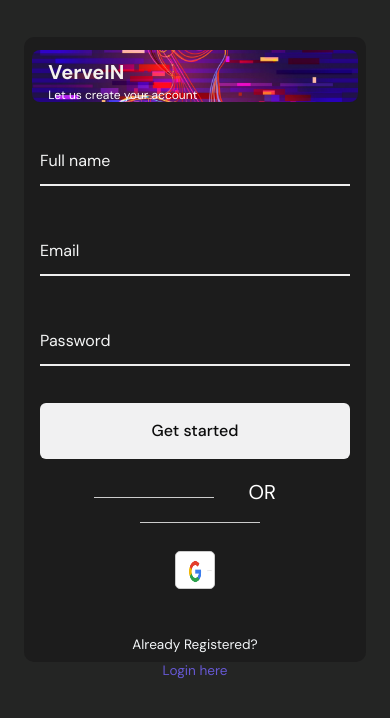
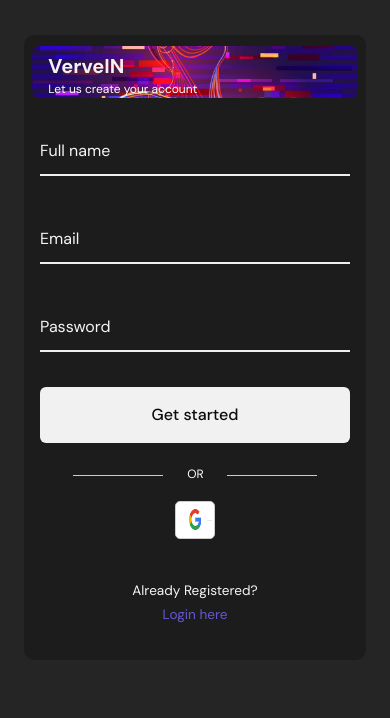
Before and after one commit to Mohitverve/verve, a PHP site: page /signup.html in a window 390 px wide. Shown: the top 718 px of the page. Run offline with PHP 8.4, Linux system fonts and the light colour scheme; some libraries are stand-ins or nearby versions.

Commit message:
Update styles.css

```diff
--- a/styles.css
+++ b/styles.css
@@ -3,7 +3,7 @@
 	*, *:after, *:before {
 		box-sizing: border-box;
 		max-height: 625px;
-		margin-top: 5px;
+		margin-top: 3px;
 	}
 
 	body {
@@ -261,4 +261,14 @@
     .google-logo-button span {
         font-size: -0.6rem; /* Decreased font size for smaller screens */
     }
+    .or-line:before,
+    .or-line:after {
+        width: 30%; /* Adjusted length of the line for smaller screens */
+    }
+
+    .or-line span {
+        font-size: 0.75rem; /* Decreased font size for smaller screens */
+        margin-right: 10px; /* Adjusted spacing between "OR" and lines */
+        margin-left: 10px; /* Adjusted spacing between lines and text */
+    }
 }
```
